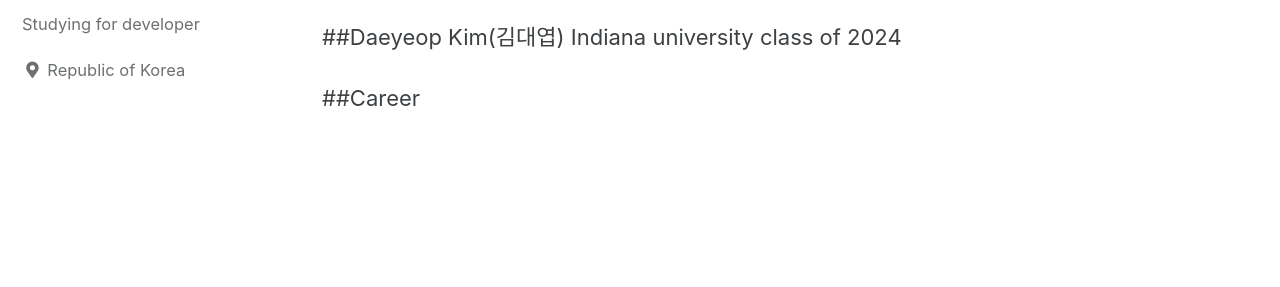
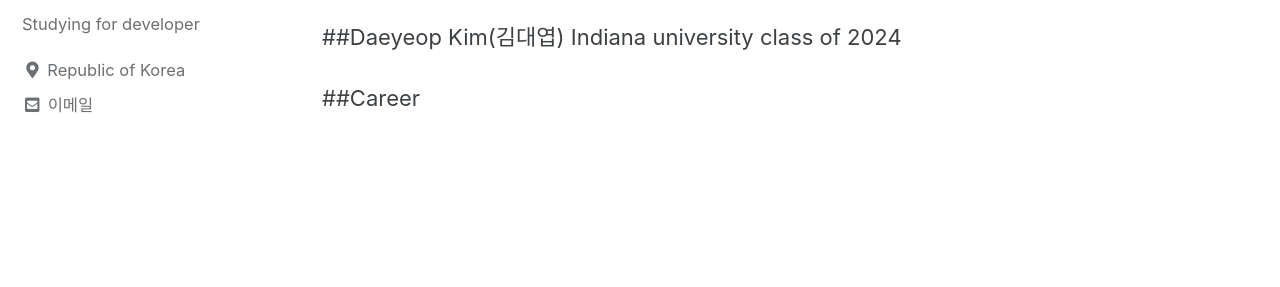
Before and after one commit to dea980/dea980.github.io, a Jekyll site: the page built from about/about.md, in a window 1280 px wide. Shown: the part 142-429 px from the top of the page. Built offline with Jekyll 4.4.1, drawn with Linux system fonts in a browser that asks for light colours; cached includes are drawn as plain includes.

```diff
--- a/_config.yml
+++ b/_config.yml
@@ -106,7 +106,7 @@ author:
   avatar           : # path of avatar image, e.g. "/assets/images/bio-photo.jpg"
   bio              : "Studying for developer"
   location         : "Republic of Korea"
-  email            :
+  email            : "kdea989@gmail.com"
   links:
     - label: "Email"
       icon: "fas fa-fw fa-envelope-square"
@@ -216,7 +216,7 @@ sass:
 
 # Outputting
 permalink: /:categories/:title/
-paginate: 5 # amount of posts to show
+paginate: 15 # amount of posts to show #5 default
 paginate_path: /page:num/
 timezone: # https://en.wikipedia.org/wiki/List_of_tz_database_time_zones
 
```
